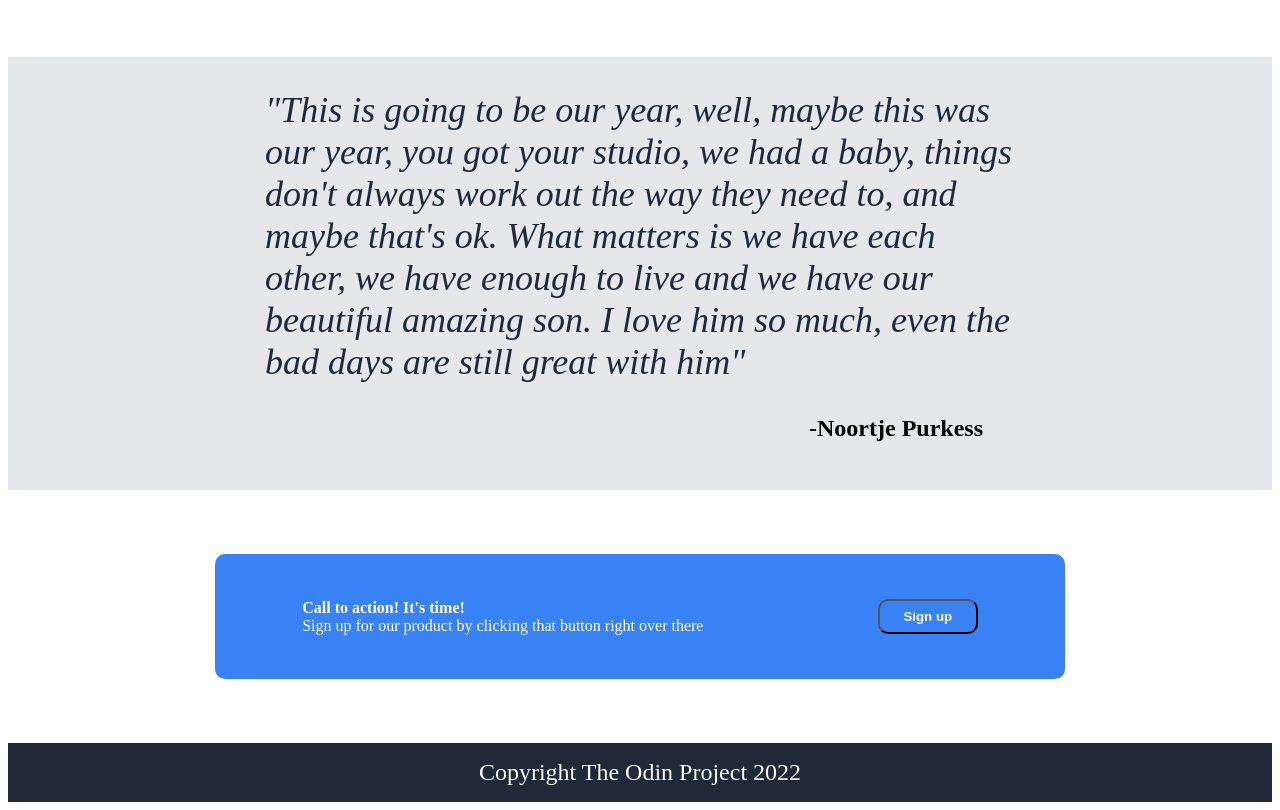
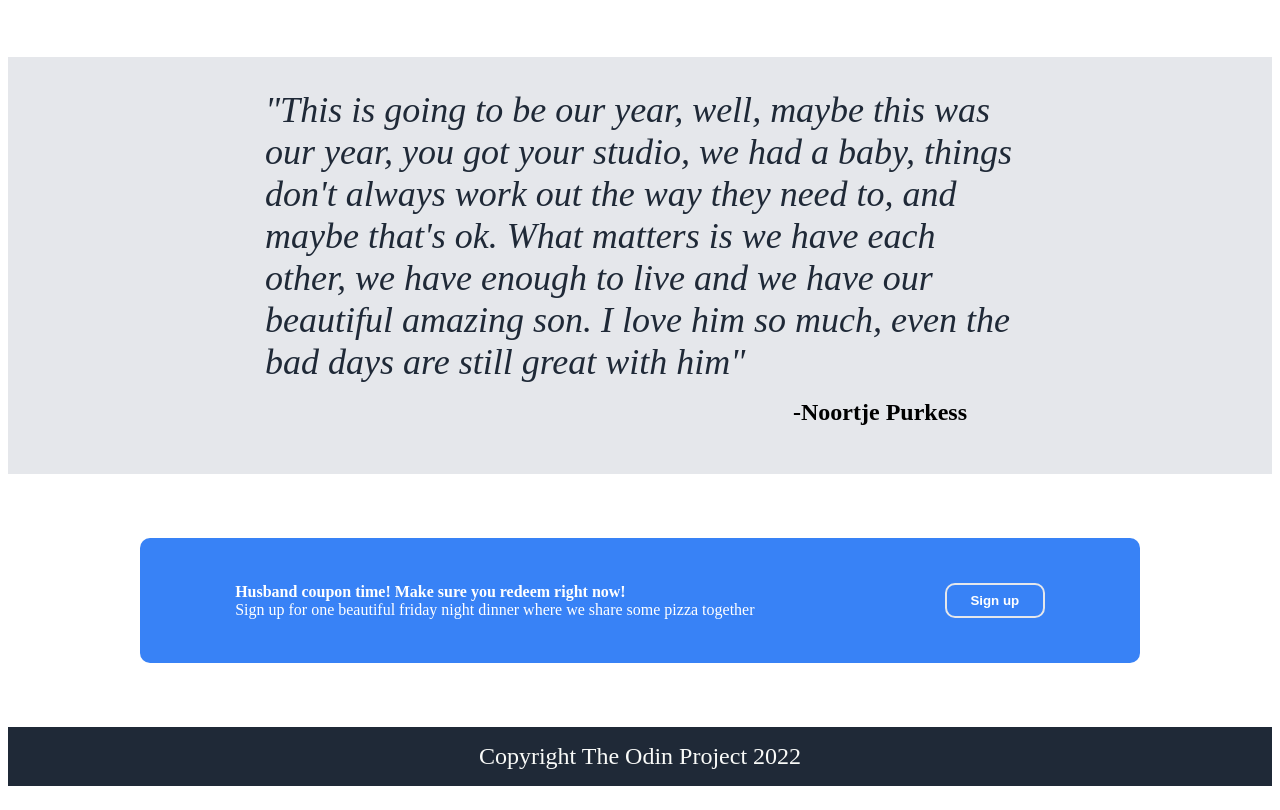
Before and after one commit to JoyandMiracle/Landing-Page-, a plain HTML site: page index.html in a window 1280 px wide. Shown: the part 1013-1823 px from the top of the page. Drawn offline with Linux system fonts and the light colour scheme.

Commit message:
finish the last section of content, change a bit of text, make everything a little more the same as the assignment. I am officially done.

```diff
--- a/index.html
+++ b/index.html
@@ -57,8 +57,8 @@
     <div class="fourth-content">
         <div class="signup-box">
           <div class="signupl">
-            <div class="timetext">Call to action! It's time!</div>
-            <div class="signuptext">Sign up for our product by clicking that button right over there</div>
+            <div class="timetext">Husband coupon time! Make sure you redeem right now!</div>
+            <div class="signuptext">Sign up for one beautiful friday night dinner where we share some pizza together</div>
           </div>
           <button class="sign-up-bottom">Sign up</button>
         </div>
--- a/style.css
+++ b/style.css
@@ -58,6 +58,7 @@ ul {
 
 .sign-up-top {
     border-radius: 10px;
+    border: 2px solid #1F2937;
     background-color: #3882f6;
     color: white;
     font-weight: bold;
@@ -131,7 +132,7 @@ ul {
 
 .quote-text {
     padding: 16px;
-    margin: 16px;
+    margin-top: 16px;
     width: 750px;
     font-size: 36px;
     font-style: italic;
@@ -158,7 +159,7 @@ ul {
     align-items: center;
     justify-content: space-around;
     background-color: #3882f6;
-    width: 850px;
+    width: 1000px;
     height: 125px;
     color: white;
     margin:  64px;
@@ -174,6 +175,7 @@ ul {
 
 .sign-up-bottom {
     border-radius: 10px;
+    border: 2px solid #E5E7EB;
     background-color: #3882f6;
     color: white;
     font-weight: bold;
```
